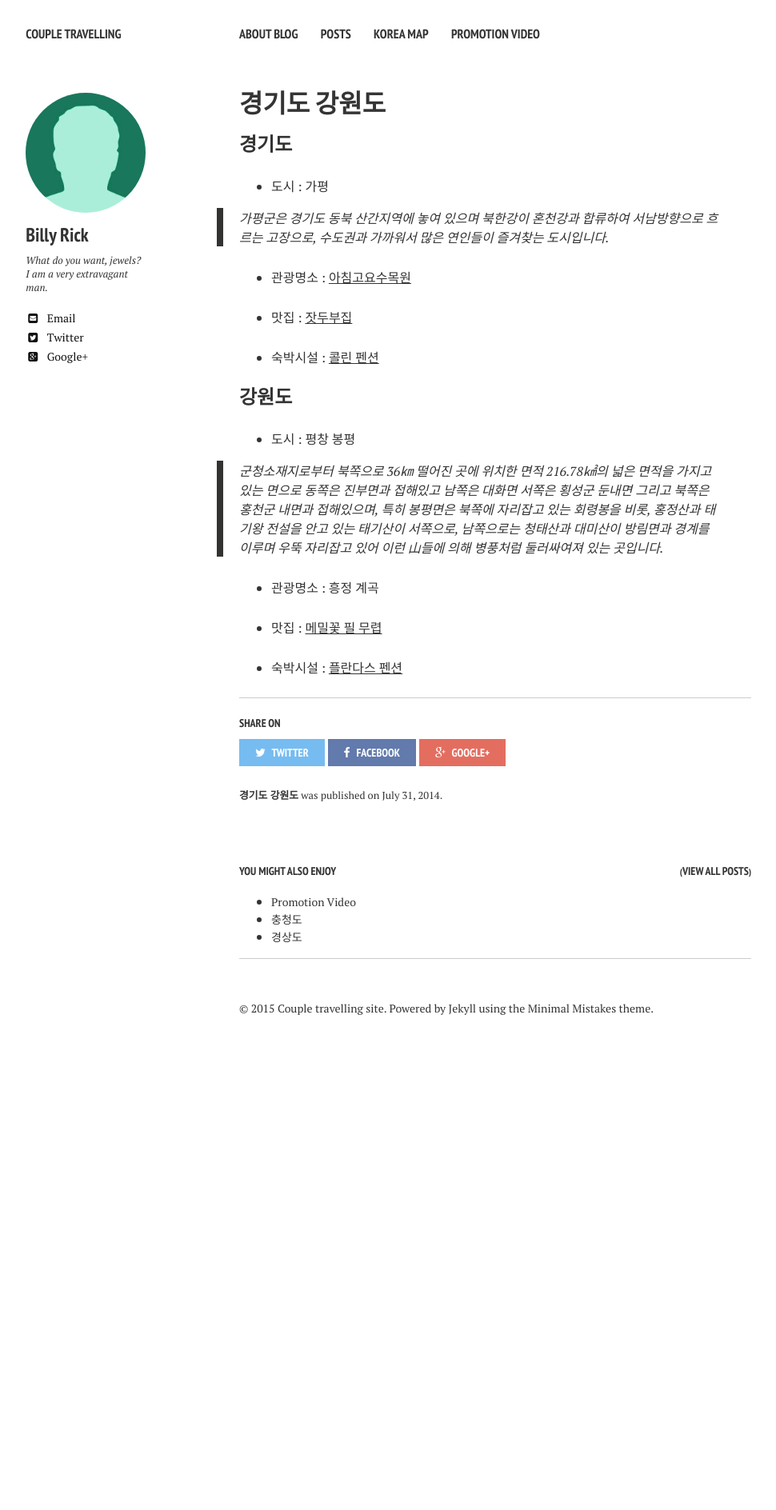
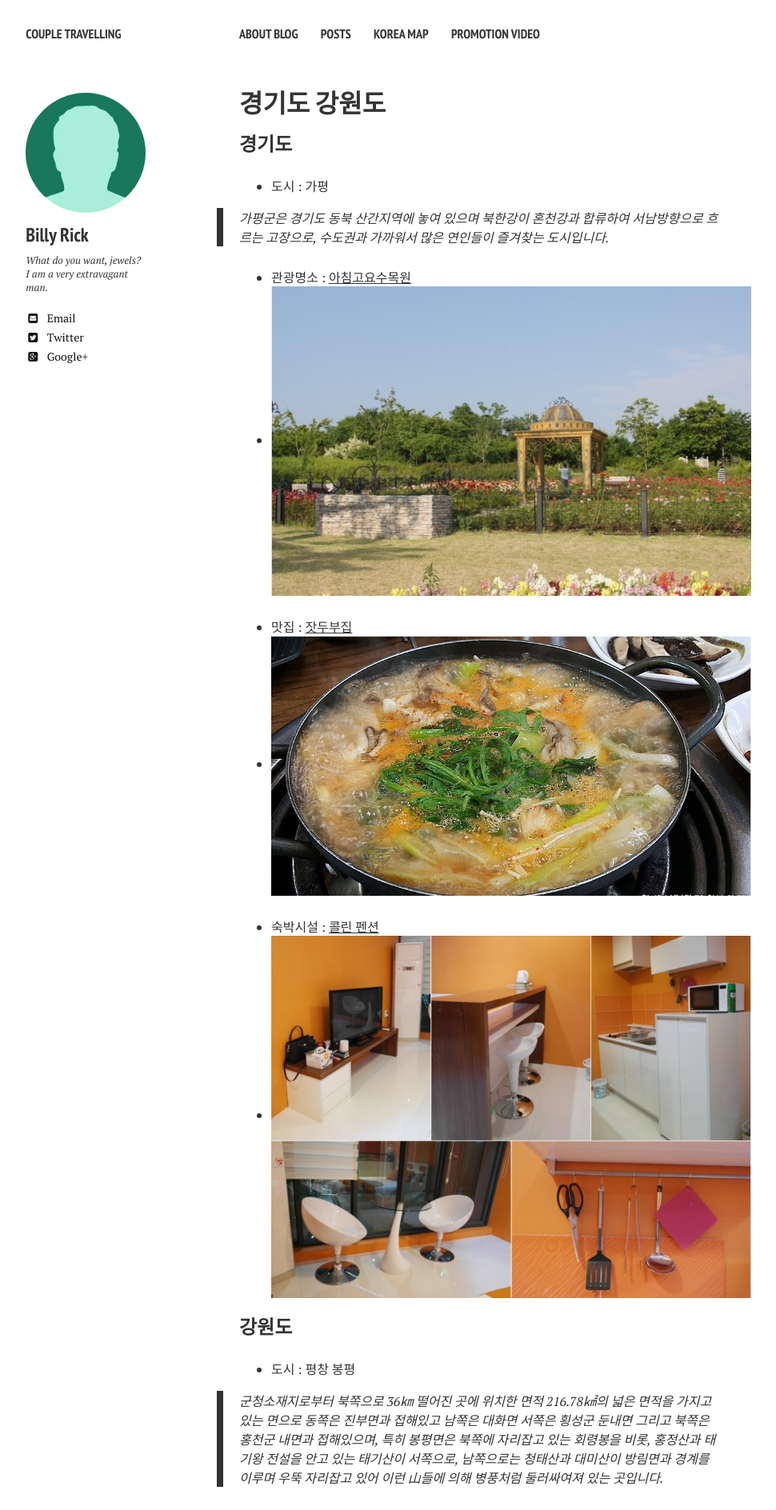
Before and after one commit to shinojin/shinojin.github.com, a Jekyll site: the page built from _posts/2014-07-31-author-override.md, in a window 1280 px wide. Shown: the top 1888 px of the page at 80% size, without its empty margins (21-991 px from the left). Built offline with Jekyll 4.4.1, drawn with Linux system fonts in a browser that asks for light colours; nearby versions of some CDN libraries; before the commit the page ends 1319 px from its top, so only the background shows below that.

Commit message:
Update 2014-07-31-author-override.md

```diff
--- a/_posts/2014-07-31-author-override.md
+++ b/_posts/2014-07-31-author-override.md
@@ -11,10 +11,13 @@ tags: []
 > 가평군은 경기도 동북 산간지역에 놓여 있으며 북한강이 혼천강과 합류하여 서남방향으로 흐르는 고장으로, 수도권과 가까워서 많은 연인들이 즐겨찾는 도시입니다.
 
 - 관광명소 : [아침고요수목원](http://www.morningcalm.co.kr/)
+- ![아침고요수목원](https://github.com/shinojin/shinojin.github.com/blob/master/images/dajyeon-sumokwon.jpg?raw=true)
 
 - 맛집 : [잣두부집](http://gpfriends.net/)
+- ![잣두부집](https://github.com/shinojin/shinojin.github.com/blob/master/images/kkd-kapungjatdubu1.jpg?raw=true)
 
 - 숙박시설 : [콜린 펜션](http://collineps.net/)
+- ![콜린 펜션](https://github.com/shinojin/shinojin.github.com/blob/master/images/kkd-kp-collin.jpg?raw=true)
 
 
 
```
Also changed, not shown: other parts of _posts/2014-07-31-author-override.md (+3 -0 lines).
